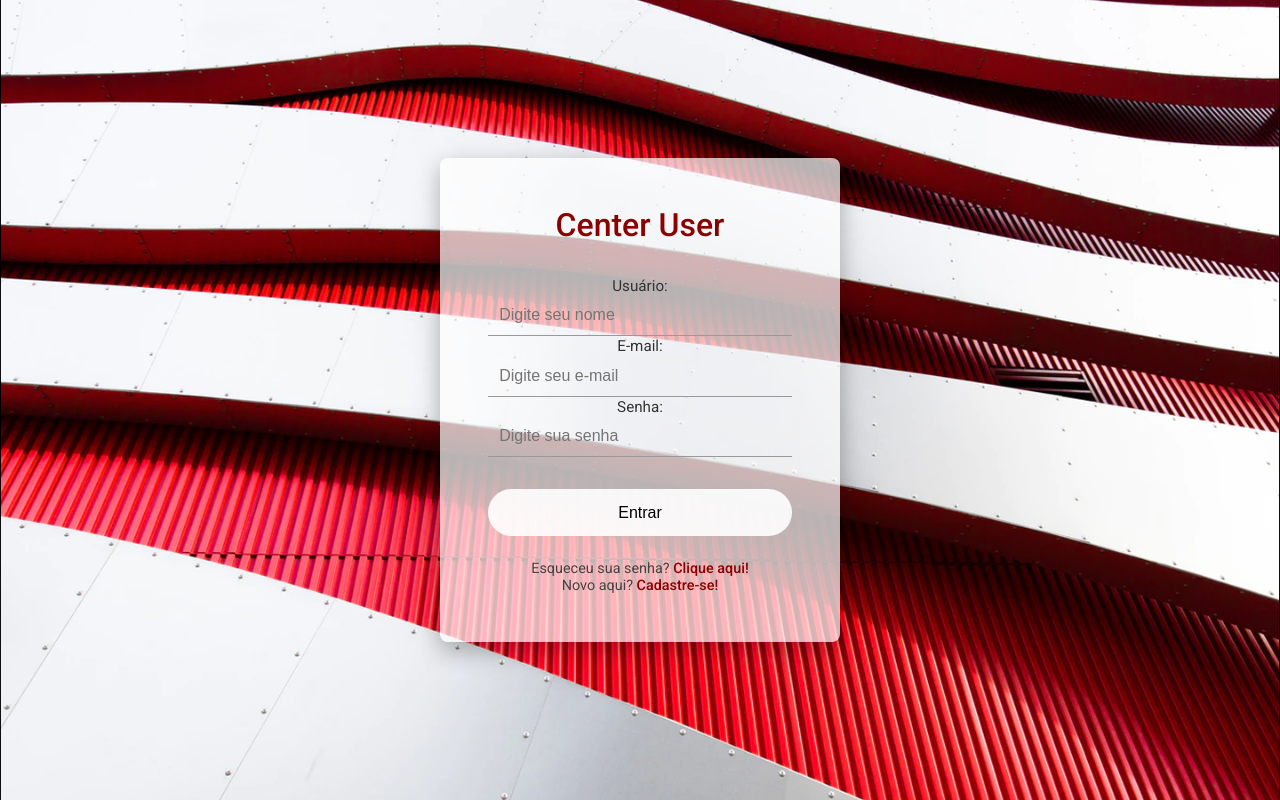
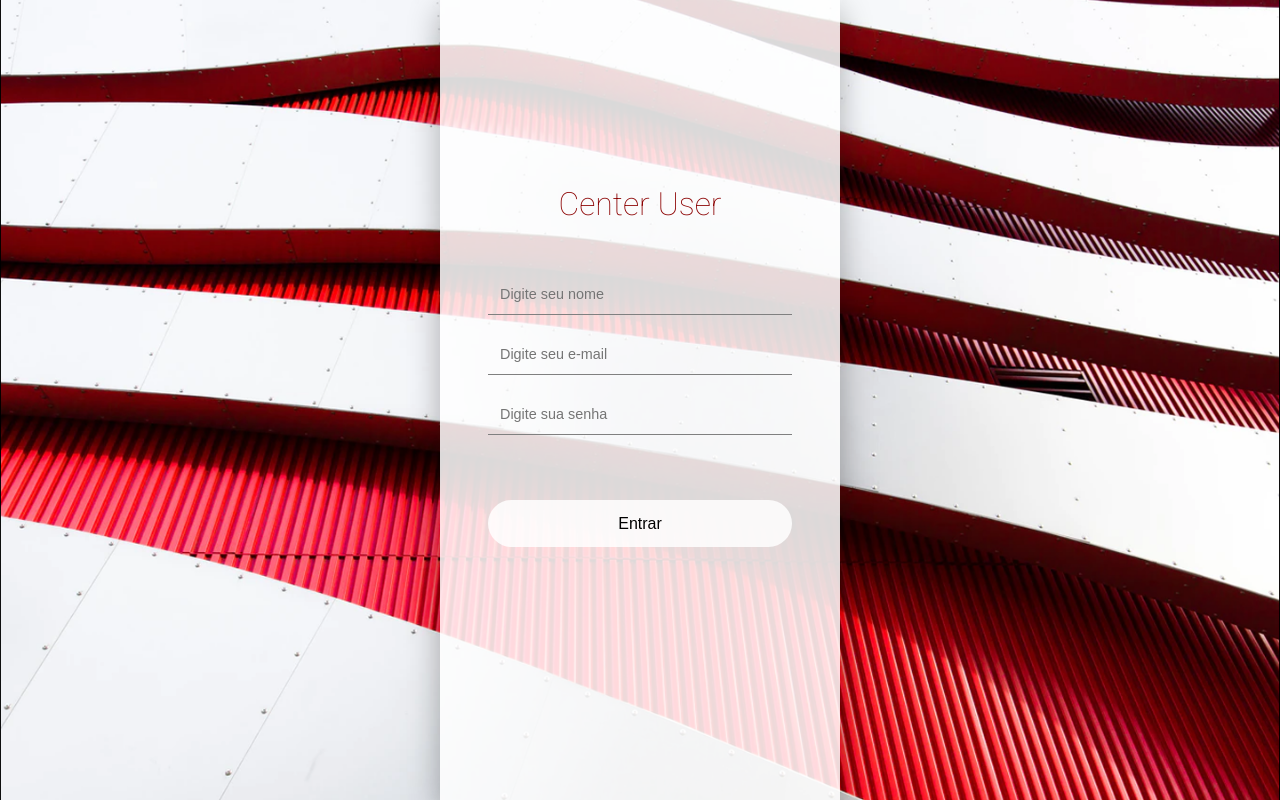
Before and after one commit to olegariobru/sword, a React (Create React App) app: page /cadastroUser in a window 1280 px wide. Built offline with nearby package versions, Linux system fonts and the light colour scheme.

Commit message:
ajuste tela de cadastro

```diff
--- a/src/App.js
+++ b/src/App.js
@@ -4,28 +4,26 @@ import PrivateRoute from '../src/Services/PrivateRoutes';
 import PaginaHome from './Componentes/PaginalInicial';
 import TelaDeEntrada from './Componentes/TelaEntrada';
 import CadastroUser from './Componentes/cadastroUser';
-
+import { ToastContainer } from 'react-toastify';
+import 'react-toastify/dist/ReactToastify.css';
 
 function App() {
   return (
     <BrowserRouter>
+      <ToastContainer autoClose={3000} position="top-right" />
       <Routes>
         <Route path="/" element={<PaginaHome/>}/>
-        <Route path="/cadastroUser" element={<CadastroUser />} />
-
-
+        <Route path="/cadastroUser" element={<CadastroUser />}/>
         <Route
           path="/TelaDeEntrada"
-          element=
-          {<PrivateRoute>
-            <TelaDeEntrada/>
-          </PrivateRoute>
-          }/>
+          element={
+            <PrivateRoute>
+              <TelaDeEntrada/>
+            </PrivateRoute>
+          }
+        />
       </Routes>
-
-
     </BrowserRouter>
-
   );
 }
 
--- a/src/Componentes/BannerLogin/bannerLogin.module.css
+++ b/src/Componentes/BannerLogin/bannerLogin.module.css
@@ -10,8 +10,6 @@
     justify-content: center;
     align-items: center;
   }
-
-
 
   .titBan a {
     font-size: 2rem;
--- a/src/Componentes/BannerLogin/index.js
+++ b/src/Componentes/BannerLogin/index.js
@@ -1,5 +1,5 @@
 import { useState } from "react";
-import { replace, useNavigate } from "react-router-dom";
+import { useNavigate } from "react-router-dom";
 import styles from "./bannerLogin.module.css";
 import { loginUser } from "../../Services/Auth";
 import { ToastContainer, toast } from "react-toastify";
@@ -20,10 +20,26 @@ export default function LoginBan() {
 
         const result = await loginUser(email, senha);
 
-        if (result.error) {
-            toast.error("Email ou senha incorretos");
+        if (result.errorCode) {
+            switch (result.errorCode) {
+                case "auth/user-not-found":
+                    toast.error("Usuário não encontrado");
+                    break;
+                case "auth/wrong-password":
+                    toast.error("Senha incorreta");
+                    break;
+                case "auth/invalid-email":
+                    toast.error("Email inválido");
+                    break;
+                case "auth/too-many-requests":
+                    toast.error("Muitas tentativas. Tente novamente mais tarde.");
+                    break;
+                default:
+                    toast.error("Erro ao fazer login");
+            }
         } else {
-            navigate("/telaDeEntrada", {replace:true});
+            toast.success("Login realizado com sucesso!");
+            navigate("/telaDeEntrada", { replace: true });
         }
     };
 
@@ -37,21 +53,32 @@ export default function LoginBan() {
                     <input
                         type="text"
                         id="email"
+                        value={email}
                         onChange={(e) => setEmail(e.target.value)}
                         placeholder="Usuário:"
                     />
                     <input
                         type="password"
                         id="senha"
+                        value={senha}
                         onChange={(e) => setSenha(e.target.value)}
                         placeholder="Senha:"
                     />
                     <button type="submit" className={styles.buttonBan}>Entrar</button>
                     <div className={styles.containerNewForgot}>
-                        <p className={styles.forgotPass}> Esqueceu sua senha? {""}<span className={styles.clickable} onClick={() => navigate ("/recuperarSenha", {replace: true})}>Clique aqui!</span></p>
-                        <p className={styles.newClient}>Novo aqui? {""}<span className={styles.clickable} onClick={() => navigate ("/cadastroUser", {replace: true})}>Cadastre-se!</span></p>
+                        <p className={styles.forgotPass}>
+                            Esqueceu sua senha?{" "}
+                            <span className={styles.clickable} onClick={() => navigate("/recuperarSenha", { replace: true })}>
+                                Clique aqui!
+                            </span>
+                        </p>
+                        <p className={styles.newClient}>
+                            Novo aqui?{" "}
+                            <span className={styles.clickable} onClick={() => navigate("/cadastroUser", { replace: true })}>
+                                Cadastre-se!
+                            </span>
+                        </p>
                     </div>
-
                 </div>
             </form>
             <ToastContainer
--- a/src/Componentes/cadastroUser/cadastrouser.module.css
+++ b/src/Componentes/cadastroUser/cadastrouser.module.css
@@ -1,90 +1,67 @@
-.cadastroContainer {
+.cadastroContainer{
   width: 100vw;
   height: 100vh;
   background-image: url('/public/Imagens/imagebackgr.png');
   background-size: cover;
   background-position: center;
   display: flex;
+  flex-direction: column;
   justify-content: center;
   align-items: center;
-    font-family: "Roboto", sans-serif;
 }
 
-  .formWrapper {
-    background-color: rgba(255, 255, 255, 0.7);
-    padding: 3rem;
-    border-radius: 8px;
-    width: 100%;
-    max-width: 400px;
-    text-align: center;
-    box-shadow: 0px 8px 24px rgba(0, 0, 0, 0.3);
+.title{
+  font-size: 2rem;
+  font-weight: 600;
+  justify-content: center;
+  align-items: center;
+  margin: 45% 0 0 0;
+  font-family: "Roboto", sans-serif;
+  font-weight: 150;
+  color: var(--vermelho-site);
+  text-decoration: none;
+  margin-bottom: 2rem;
+  display: flex;
 }
 
-  .title {
-    font-size: 2rem;
-    font-weight: 500;
-    color: #8B0000; /* vermelho escuro */
-    margin-bottom: 2rem;
+.formWrapper{
+  background: var(--branco-opaco);
+  padding: 3rem;
+  box-shadow: 0 10px 30px rgba(0, 0, 0, 0.3);
+  width: 100%;
+  height: 100vh;
+  max-width: 400px;
+  display: flex;
+  flex-direction: column;
+  gap: 1.2rem;
 }
 
-  .label {
-    font-size: 0.95rem;
-    text-align: left;
-    margin: 0.5rem 0 0.2rem;
-    color: #333;
+.formWrapper input {
+  padding: 0.75rem;
+  border: none;
+  background: none;
+  border-bottom: 1px solid var(--cor-primaria);
+  font-size: 0.9rem;
+  outline: none;
+  transition: border 0.3s;
 }
 
-  .inputField {
-    width: 100%;
-    padding: 0.7rem;
-    border: none;
-    border-bottom: 1px solid #999;
-    background: transparent;
-    font-size: 1rem;
-    outline: none;
-    transition: border-color 0.3s;
-  }
-
-  .inputField:focus {
-    border-color: #8B0000;
+.formWrapper input:focus {
+  border-color: var(--detalhe);
 }
 
 .buttonCadastro {
-    width: 100%;
-    background-color: rgba(255, 255, 255, 0.9);
-    color: #000;
+  background: var(--branco-opaco);
+  border: none;
+  margin: 15% 0 0 0;
   padding: 0.9rem;
-    border-radius: 50px;
-    border: none;
-    margin-top: 2rem;
+  border-radius: 80px;
+  font-size: 1rem;
   cursor: pointer;
-    font-size: 1rem;
-    transition: background-color 0.3s, color 0.3s;
+  transition: background 0.3s;
 }
 
 .buttonCadastro:hover {
-    background-color: #8B0000;
-    color: #fff;
+  background: var(--vermelho-site);
+  color: var(--branco);
 }
-
-  .linkSection {
-    margin-top: 1.5rem;
-    font-size: 0.9rem;
-    color: #444;
-  }
-
-  .linkSection a {
-    color: #8B0000;
-    text-decoration: none;
-    font-weight: 500;
-  }
-
-  .linkSection a:hover {
-    text-decoration: underline;
-  }
-
-  .statusMsg {
-    margin-top: 1rem;
-    font-size: 0.95rem;
-    color: #8B0000;
-  }
--- a/src/Componentes/cadastroUser/index.js
+++ b/src/Componentes/cadastroUser/index.js
@@ -1,32 +1,45 @@
 import React, { useState } from "react";
 import { registerUser } from "../../Services/Auth";
 import styles from "./cadastrouser.module.css";
+import { toast } from "react-toastify";
 
 const CadastroUser = () => {
   const [name, setName] = useState("");
   const [email, setEmail] = useState("");
   const [senha, setSenha] = useState("");
-  const [status, setStatus] = useState("");
-
   const handleSubmit = async (e) => {
     e.preventDefault();
+
+    if (!name || !email || !senha) {
+      toast.error("Preencha todos os campos.");
+      return;
+    }
+
     const { user, error } = await registerUser(email, senha, name);
+
     if (error) {
-      setStatus(`Erro: ${error}`);
+      if (error.includes("auth/email-already-in-use")) {
+        toast.error("E-mail já cadastrado.");
+      } else if (error.includes("auth/invalid-email")) {
+        toast.error("E-mail inválido.");
+      } else {
+        toast.error("Erro ao cadastrar: " + error);
+      }
     } else {
-      setStatus("Usuário cadastrado com sucesso!");
+      console.log("Entrou no else: cadastro com sucesso");
+      toast.success("Usuário cadastrado com sucesso!");
       setName("");
       setEmail("");
       setSenha("");
     }
   };
 
+
   return (
     <div className={styles.cadastroContainer}>
-      <form className={styles.formWrapper} onSubmit={handleSubmit}>
+      <form noValidate className={styles.formWrapper} onSubmit={handleSubmit}>
         <h2 className={styles.title}>Center User</h2>
 
-        <label className={styles.label}>Usuário:</label>
         <input
           className={styles.inputField}
           type="text"
@@ -36,7 +49,6 @@ const CadastroUser = () => {
           required
         />
 
-        <label className={styles.label}>E-mail:</label>
         <input
           className={styles.inputField}
           type="email"
@@ -46,7 +58,6 @@ const CadastroUser = () => {
           required
         />
 
-        <label className={styles.label}>Senha:</label>
         <input
           className={styles.inputField}
           type="password"
@@ -59,16 +70,9 @@ const CadastroUser = () => {
         <button className={styles.buttonCadastro} type="submit">
           Entrar
         </button>
-
-        <div className={styles.linkSection}>
-          Esqueceu sua senha? <a href="#">Clique aqui!</a><br />
-          Novo aqui? <a href="#">Cadastre-se!</a>
-        </div>
-
-        {status && <p className={styles.statusMsg}>{status}</p>}
       </form>
     </div>
   );
 };
 
-export default CadastroUser
+export default CadastroUser;
--- a/src/Services/Auth/index.js
+++ b/src/Services/Auth/index.js
@@ -1,3 +1,4 @@
+
 import { createUserWithEmailAndPassword, signInWithEmailAndPassword } from "firebase/auth";
 import { doc, setDoc, serverTimestamp } from "firebase/firestore";
 import { auth, db } from "../firebase";
@@ -13,22 +14,21 @@ export const loginUser = async (email, senha) => {
 };
 
 // Função de cadastro no firebase
-
+// Services/Auth.js
 export const registerUser = async (email, senha, nome) => {
-  try{
-    const userCredential = await createUserWithEmailAndPassword (auth, email, senha);
+  try {
+    const userCredential = await createUserWithEmailAndPassword(auth, email, senha);
     const user = userCredential.user;
 
-    //grava as informações dentro do firestore
-
-    await setDoc(doc(db, "users", user.uid),{
+    await setDoc(doc(db, "users", user.uid), {
       uid: user.uid,
       email: user.email,
       name: nome,
       createAt: serverTimestamp(),
     });
-    return{ user };
-  } catch(error){
-    return{ error: error.message };
+
+    return { user, error: null }; // ✅ CORREÇÃO IMPORTANTE
+  } catch (error) {
+    return { user: null, error: error.message }; // ✅ GARANTE CONSISTÊNCIA
   }
 };
```
Lines whose indentation alone changed are shown as unchanged.
